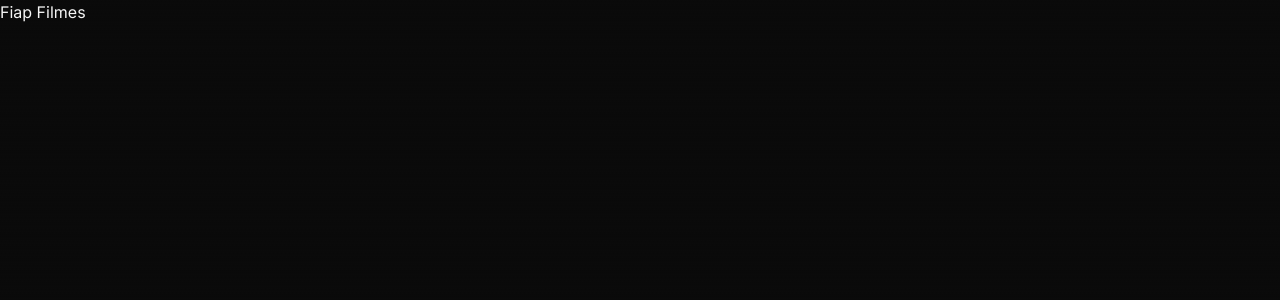
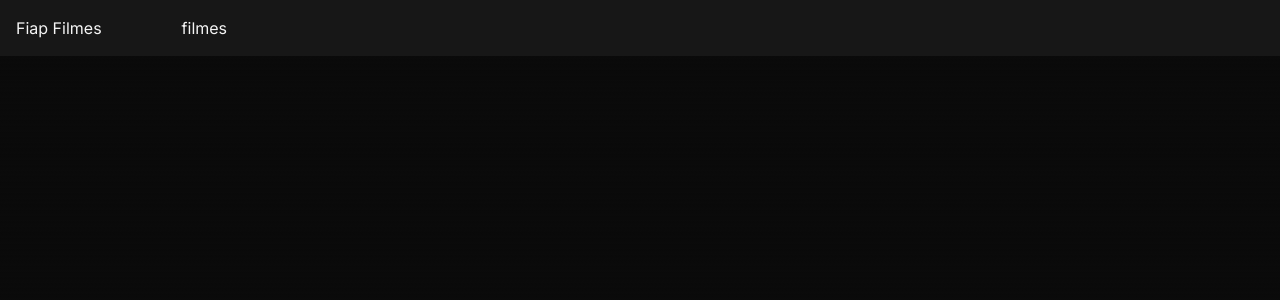
Before and after one commit to MTGava/fiap-sneakers, a Next.js app: page / in a window 1280 px wide. Shown: the top 300 px of the page. Built offline with nearby package versions, Linux system fonts and the light colour scheme.

Commit message:
ajustando navbar

```diff
--- a/src/app/page.js
+++ b/src/app/page.js
@@ -1,10 +1,15 @@
 export default function Home() {
   return (
-    <nav>
-      <ul>
+    <nav className="flex p-4 bg-neutral-900">
+      <ul className="flex gap-20">
         <li>
           <a href="#">
             <h1>Fiap Filmes</h1>
+          </a>
+        </li>
+        <li>
+          <a href="#">
+            <h1>filmes</h1>
           </a>
         </li>
       </ul>
```
